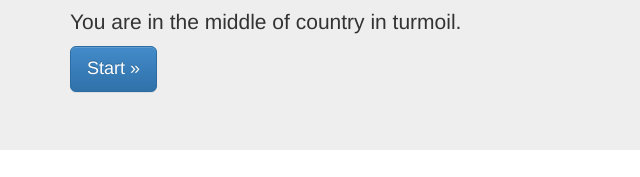
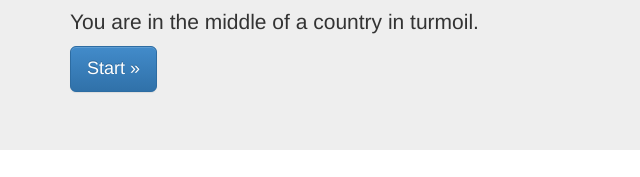
Before and after one commit to windsurfer/protest, a plain HTML site: page index.html in a window 1280 px wide. Shown: the part 184-361 px from the top of the page, 0-640 px from the left. Drawn offline with nearby package versions, Linux system fonts and the light colour scheme.

Commit message:
Added 'a'

```diff
--- a/index.html
+++ b/index.html
@@ -49,7 +49,7 @@
     <div class="jumbotron">
       <div class="container">
         <h1>Uh oh...</h1>
-        <p>You are in the middle of country in turmoil.</p>
+        <p>You are in the middle of a country in turmoil.</p>
         <p><a class="btn btn-primary btn-lg">Start &raquo;</a></p>
       </div>
     </div>
```
